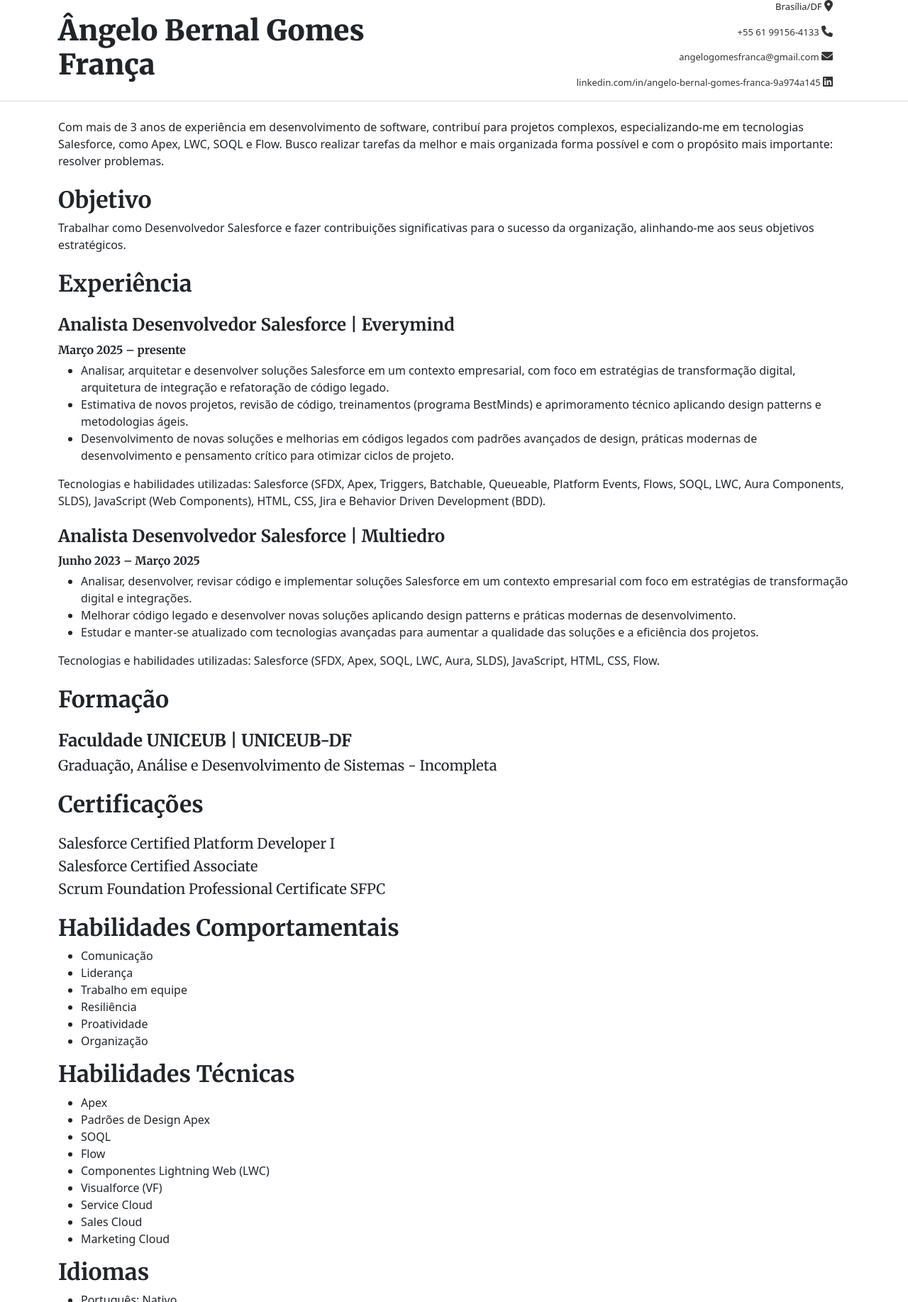
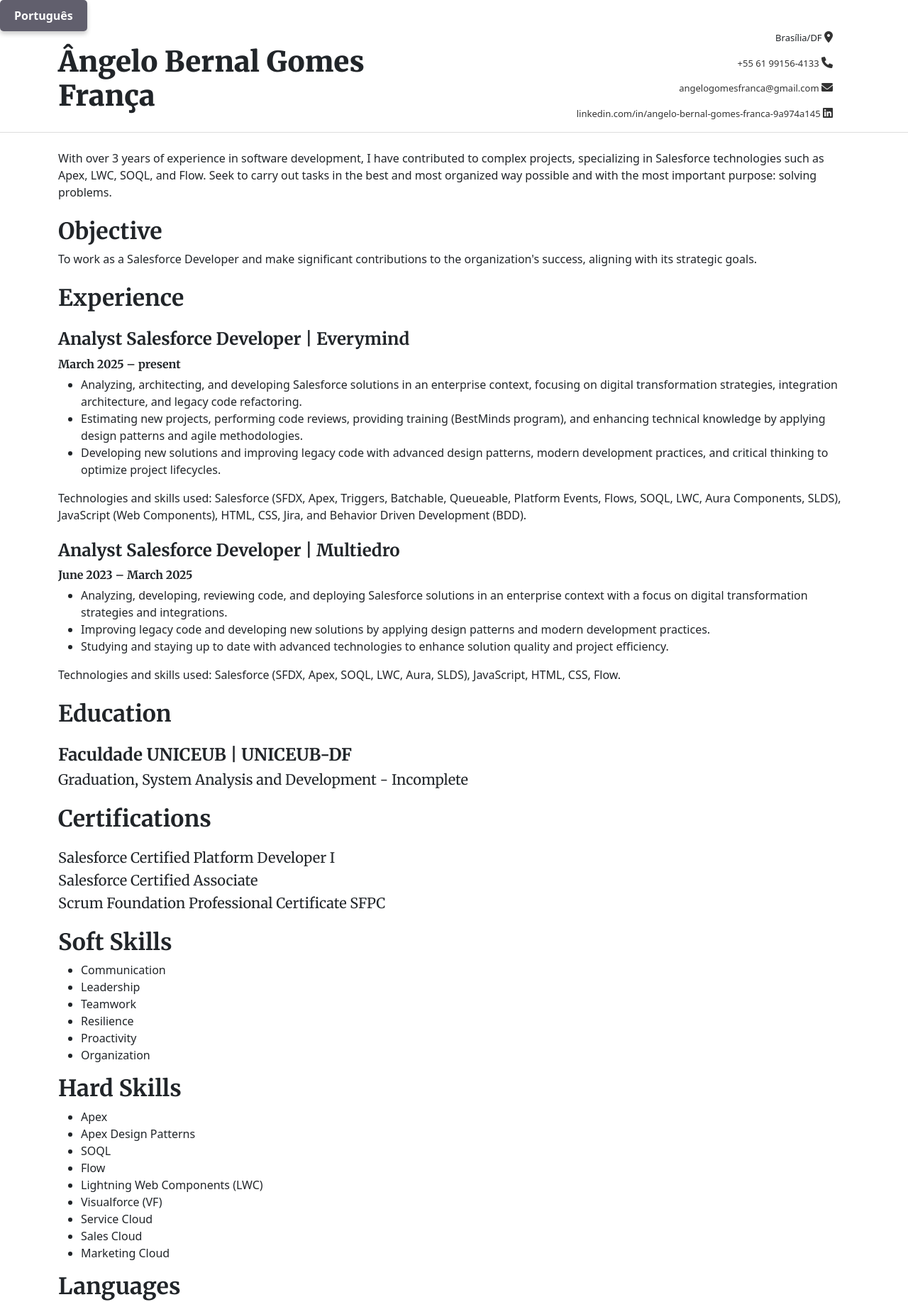
Before and after one commit to Beernal/Beernal.github.io, a plain HTML site: page index.html in a window 1280 px wide. Shown: the top 1835 px of the page at 71% size. Drawn offline with nearby package versions, Linux system fonts and the light colour scheme.

Commit message:
Update index.html
Atualizacao v1.1

```diff
--- a/index.html
+++ b/index.html
@@ -56,6 +56,34 @@
             margin-bottom: 5px;
         }
 
+		.language {
+            display: none;
+        }
+        .language.en {
+            display: block;
+        }
+
+		 .toggle-button {
+            padding: 10px 20px;
+            font-size: 16px;
+            font-weight: bold;
+            color: white;
+            background-color: #615F6D;
+            border: none;
+            border-radius: 5px;
+            cursor: pointer;
+            box-shadow: 0 4px 6px rgba(0, 0, 0, 0.2);
+            transition: background-color 0.3s ease, transform 0.2s ease;
+        }
+
+        .toggle-button:hover {
+            transform: scale(1.05); /* Efeito de "zoom" */
+        }
+
+        .toggle-button:active {
+            transform: scale(0.98); /* Efeito ao clicar */
+        }
+
         /* Media query for print */
         @media print {
             article {
@@ -70,6 +98,8 @@
     </style>
 </head>
 <body>
+	<button class="toggle-button" onclick="toggleLanguage()">Português</button>
+	<div class="language pt">
 		<header>
 			<div class="container">
 				<div class="row d-flex px-0 align-items-center justify-content-center container">
@@ -169,5 +199,137 @@
 		<footer class="bg-light py-1 d-flex justify-content-center align-items-center">
 			<p>Disponível para iniciar em 30 dias | Modelo de trabalho: remoto</p>
 		</footer>
+	</div>
+	<div class="language en">
+		<header>
+			<div class="container">
+				<div class="row d-flex px-0 align-items-center justify-content-center container">
+					<div class="col-6">
+						<h1>Ângelo Bernal Gomes França</h1>
+					</div>
+					<div class="col-6 contact-icons text-end">
+						<p>Brasília/DF <i class="fas fa-location-dot" aria-label="Location icon"></i></p>
+						<p><a href="tel:+5561991564133" aria-label="Phone">+55 61 99156-4133 <i class="fas fa-phone" aria-label="Phone icon"></i></a></p>
+						<p><a href="mailto:angelogomesfranca@gmail.com" aria-label="Email">angelogomesfranca@gmail.com <i class="fas fa-envelope" aria-label="Email icon"></i></a></p>
+						<p><a href="http://www.linkedin.com/in/angelo-bernal-gomes-franca-9a974a145/" aria-label="LinkedIn profile" target="_blank">linkedin.com/in/angelo-bernal-gomes-franca-9a974a145 <i class="fab fa-linkedin" aria-label="LinkedIn icon"></i></a></p>
+					</div>
+				</div>
+			</div>
+		</header>
+		<main class="container my-4">
+			<section id="section-summary" class="my-4">
+				<h2 class="d-none">Summary</h2>
+				<p>With over 3 years of experience in software development, I have contributed to complex projects, specializing in Salesforce technologies such as Apex, LWC, SOQL, and Flow. Seek to carry out tasks in the best and most organized way possible and with the most important purpose: solving problems.</p>
+			</section>
+			<section id="section-objetive" class="my-4">
+				<h2>Objective</h2>
+				<p>To work as a Salesforce Developer and make significant contributions to the organization's success, aligning with its strategic goals.</p>
+			</section>
+			<section id="section-experience" class="my-4">
+				<h2>Experience</h2>
+				<article class="my-4">
+					<h4>Analyst Salesforce Developer | Everymind</h4>
+					<p class="date">March 2025 – present</p>
+					<ul>
+						<li>Analyzing, architecting, and developing Salesforce solutions in an enterprise context, focusing
+							on digital transformation strategies, integration architecture, and legacy code refactoring.
+						</li>
+						<li>Estimating new projects, performing code reviews, providing training (BestMinds program), and
+							enhancing technical knowledge by applying design patterns and agile methodologies.</li>
+						<li>Developing new solutions and improving legacy code with advanced design patterns, modern
+							development practices, and critical thinking to optimize project lifecycles.</li>
+					</ul>
+					<span class="my-4">Technologies and skills used: Salesforce (SFDX, Apex, Triggers, Batchable, Queueable,
+						Platform Events, Flows, SOQL, LWC, Aura Components, SLDS), JavaScript (Web
+						Components), HTML, CSS, Jira, and Behavior Driven Development
+						(BDD).</span>
+				</article>
+				<article class="my-4">
+					<h4>Analyst Salesforce Developer | Multiedro</h4>
+					<p class="date">June 2023 – March 2025</p>
+					<ul>
+						<li>Analyzing, developing, reviewing code, and deploying Salesforce solutions in an enterprise
+							context with a focus on digital transformation strategies and integrations.</li>
+						<li>Improving legacy code and developing new solutions by applying design patterns and modern
+							development practices.</li>
+						<li>Studying and staying up to date with advanced technologies to enhance solution quality and
+							project efficiency.</li>
+					</ul>
+					<span class="my-4">Technologies and skills used: Salesforce (SFDX, Apex, SOQL, LWC, Aura, SLDS), JavaScript, HTML, CSS, Flow.</span>
+				</article>
+			</section>
+			<section id="section-education" class="my-4">
+				<h2>Education</h2>
+				<article class="my-4">
+					<h4>Faculdade UNICEUB | UNICEUB-DF</h4>
+					<h5>Graduation, System Analysis and Development - Incomplete</h5>
+				</article>
+				<h2>Certifications</h2>
+				<article class="my-4">
+					<h5>Salesforce Certified Platform Developer I</h5>
+					<h5>Salesforce Certified Associate</h5>
+					<h5>Scrum Foundation Professional Certificate SFPC</h5>
+				</article>
+			</section>
+			<section id="section-skills" class="my-4">
+				<h2 class="d-none">Skills</h2>
+				<article id="soft-skills">
+					<h2>Soft Skills</h2>
+					<ul>
+						<li>Communication</li>
+						<li>Leadership</li>
+						<li>Teamwork</li>
+						<li>Resilience</li>
+						<li>Proactivity</li>
+						<li>Organization</li>
+					</ul>
+				</article>
+				<article id="hard-skills">
+					<h2>Hard Skills</h2>
+					<ul>
+						<li>Apex</li>
+						<li>Apex Design Patterns</li>
+						<li>SOQL</li>
+						<li>Flow</li>
+						<li>Lightning Web Components (LWC)</li>
+						<li>Visualforce (VF)</li>
+						<li>Service Cloud</li>
+						<li>Sales Cloud</li>
+						<li>Marketing Cloud</li>
+					</ul>
+				</article>
+				<article id="languages">
+					<h2>Languages</h2>
+					<ul>
+						<li>Portuguese: Native</li>
+						<li>English: Intermediate</li>
+					</ul>
+				</article>
+			</section>
+		</main>
+		<footer class="bg-light py-1 d-flex justify-content-center align-items-center">
+			<p>Available to start in 30 days | Work model: remote</p>
+		</footer>
+	</div>
+    <script>
+		let isPortuguese = true;
+        function toggleLanguage() {
+            const button = document.querySelector('.toggle-button');
+			var lang;
+            if (isPortuguese) {
+                button.textContent = 'English';
+                button.style.backgroundColor = '#142242ff';
+                isPortuguese = false;
+				lang = 'pt';
+            } else {
+                button.textContent = 'Português';
+                button.style.backgroundColor = '#696d6eff';
+                isPortuguese = true;
+				lang = 'en';
+            }
+			document.querySelectorAll('.language').forEach(el => el.style.display = 'none');
+            document.querySelector(`.language.${lang}`).style.display = 'block';
+        }
+    </script>
 </body>
 </html>
```
Lines whose indentation alone changed are shown as unchanged.
